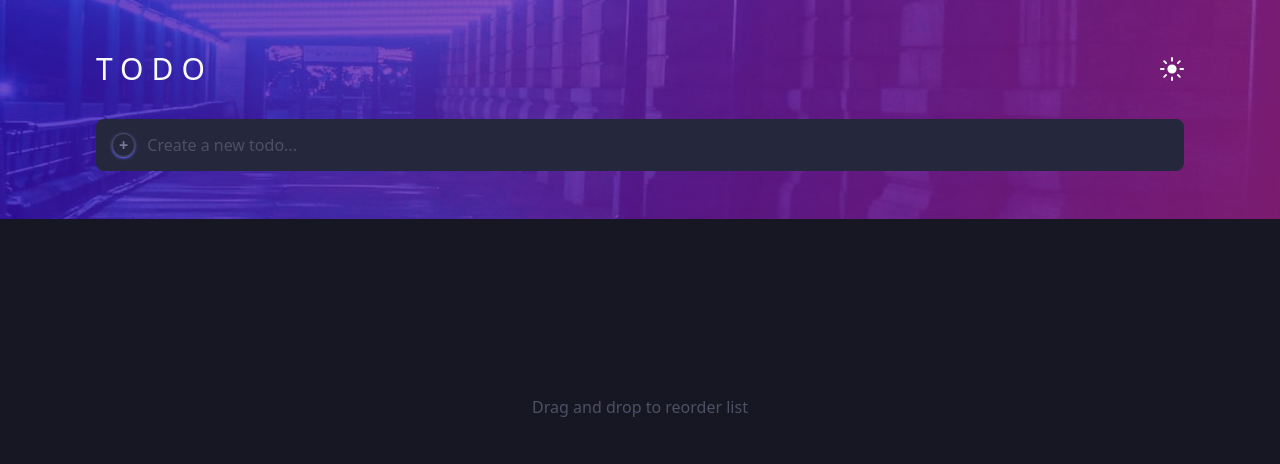
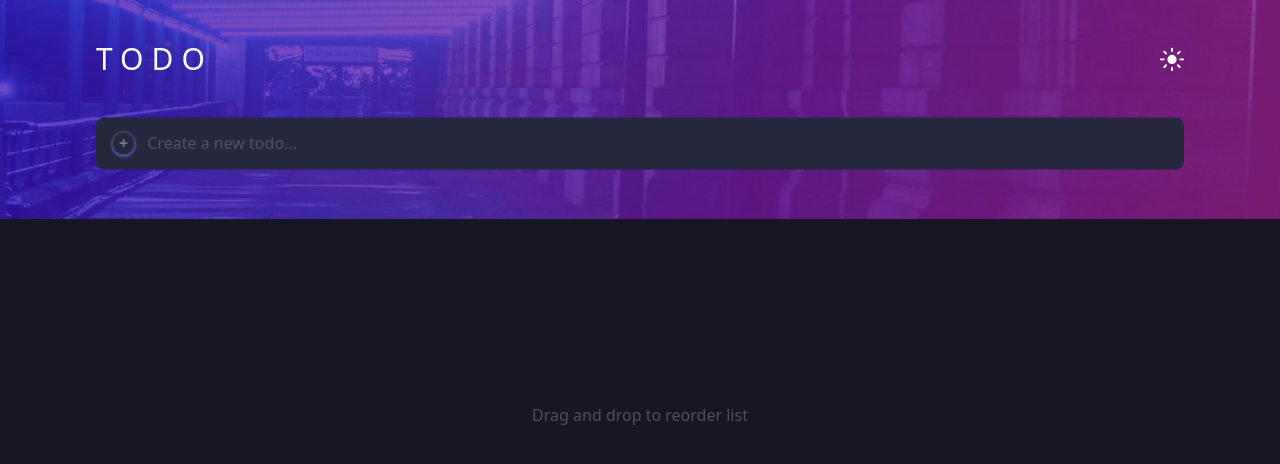
Before and after one commit to ZcRaaTch/Todo-app, a React (Vite) app: page / in a window 1280 px wide. Shown: the top 464 px of the page. Built offline with nearby package versions, Linux system fonts and the light colour scheme; the HTML template or start-up script is replaced by a standard one.

Commit message:
input design complete

```diff
--- a/src/App.jsx
+++ b/src/App.jsx
@@ -7,8 +7,8 @@ function App() {
   return (
     <>
       <div className="bg-[url('/images/bg-mobile-light.jpg')] dark:bg-[url('/images/bg-mobile-dark.jpg')] sm:bg-[url('/images/bg-desktop-light.jpg')] sm:dark:bg-[url('/images/bg-desktop-dark.jpg')] w-full h-[13.7rem] bg-[length:100%_100%] bg-no-repeat"></div>
-      <div className="z-10 -translate-y-[12.5rem] w-full">
-        <div className=" mx-auto my-8 flex justify-between w-[85%]">
+      <div className="z-10 -translate-y-[12.6rem] w-full">
+        <div className=" mx-auto my-6 flex justify-between w-[85%]">
           <h1 className="font-medium tracking-[0.5rem] text-[var(--color-light-primary)] text-3xl">
             TODO
           </h1>
--- a/src/components/TodoForm.jsx
+++ b/src/components/TodoForm.jsx
@@ -3,7 +3,7 @@ import React from "react";
 function TodoForm() {
   return (
     <>
-      <div className="mx-auto my-6 flex gap-3 w-[85%] px-4 py-3.5 rounded-lg bg-[var(--color-light-primary)] dark:bg-[var(--color-dark-secondary-1)] ">
+      <div className="mx-auto mb-8 mt-10 flex gap-3 w-[85%] px-4 py-3.5 rounded-lg bg-[var(--color-light-primary)] dark:bg-[var(--color-dark-secondary-1)] ">
         <button className="w-6 h-6 rounded-full flex items-center justify-center border text-[1rem] font-bold border-[var(--color-light-secondary-3)] dark:border-[var(--color-dark-secondary-5)] shadow-sm shadow-indigo-500  ">
           +
         </button>
```
